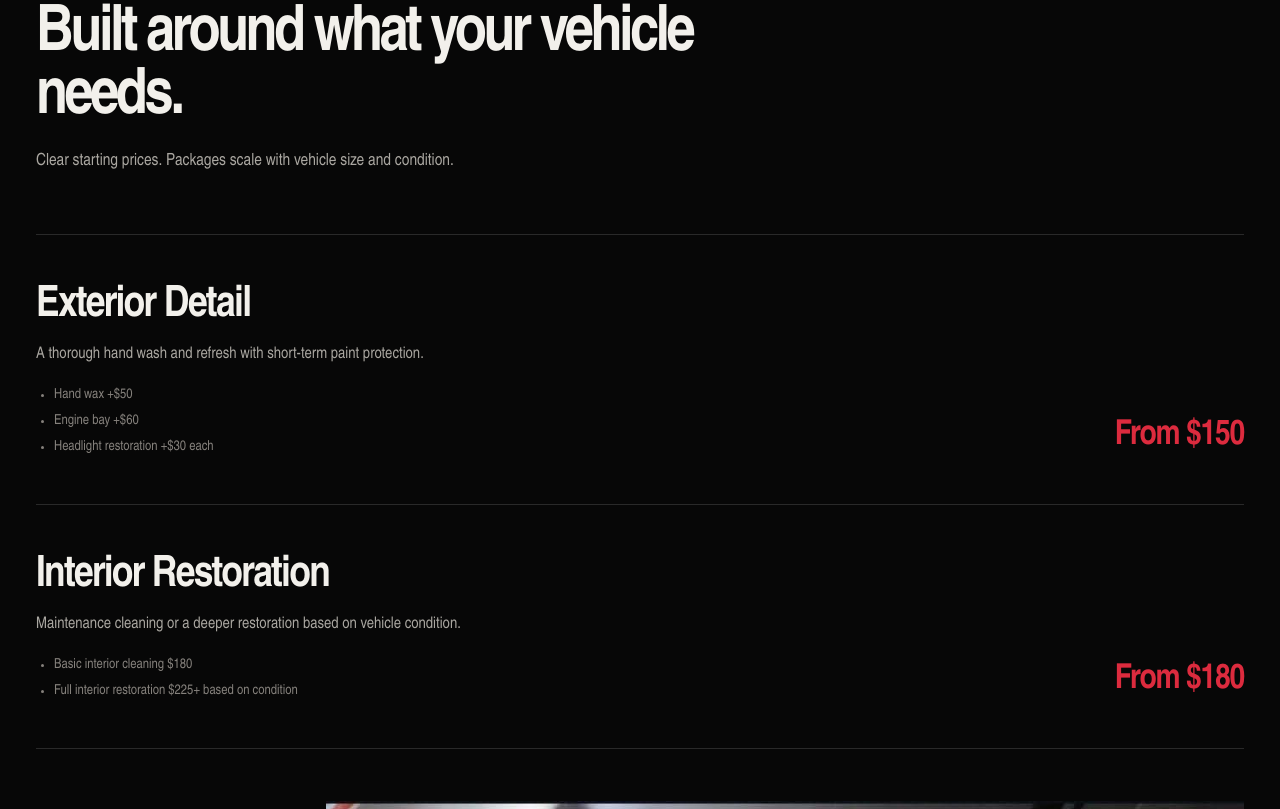
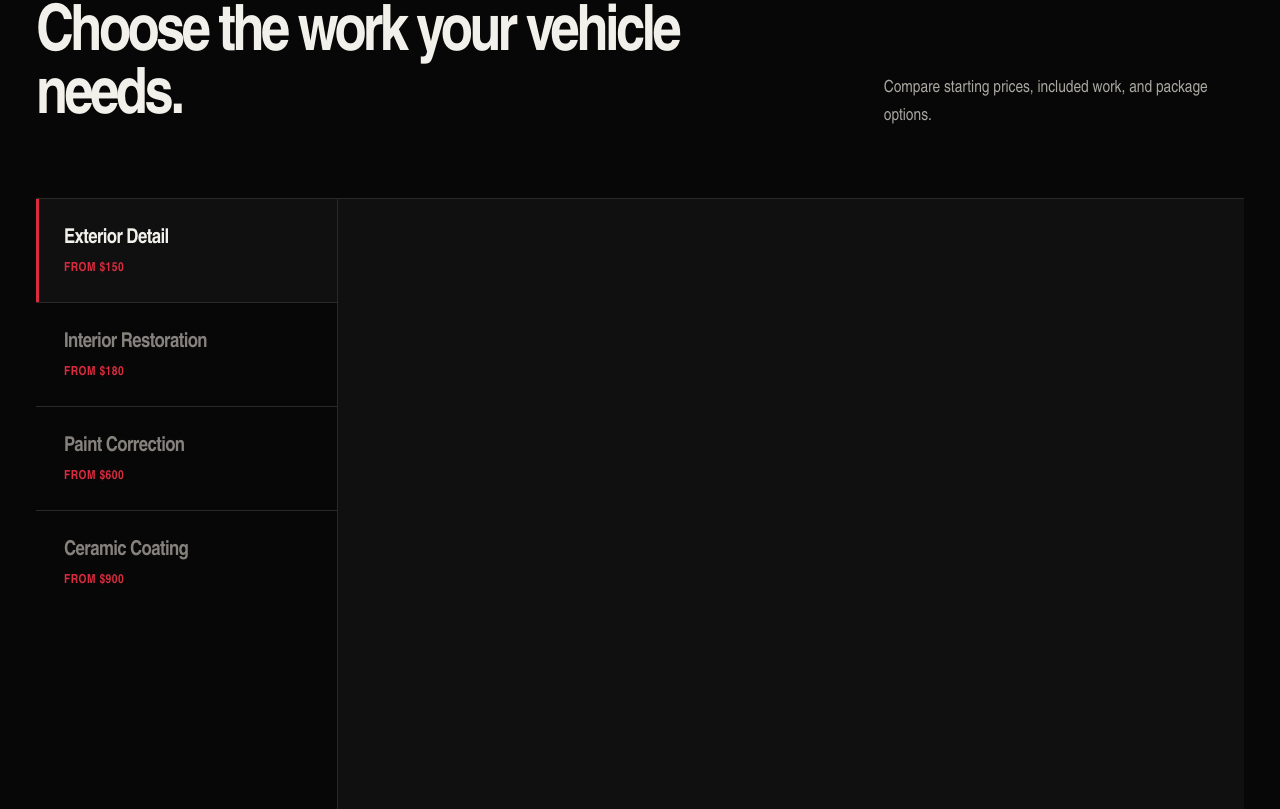
Before and after one commit to Player23man/CandC, a React (Vite) app: page / in a window 1280 px wide. Shown: the part 931-1740 px from the top of the page. Built offline with nearby package versions, Linux system fonts and the light colour scheme.

Commit message:
feat: recompose homepage services and review

```diff
--- a/src/pages/HomePage.tsx
+++ b/src/pages/HomePage.tsx
@@ -1,31 +1,8 @@
 import { ArrowRight } from "@phosphor-icons/react";
 import { Link } from "react-router-dom";
-import { services, testimonial, workIncludes } from "../app/site-data";
 import { QuoteCta } from "../components/QuoteCta";
 import { Reveal } from "../components/Reveal";
-
-const inclusionGroups = [
-  { title: "Exterior", items: workIncludes.exterior },
-  { title: "Interior", items: workIncludes.interior },
-  { title: "Protection", items: workIncludes.protection }
-];
-
-function ServiceRow({ service }: { service: (typeof services)[number] }) {
-  return (
-    <article className="service-row">
-      <div>
-        <h3>{service.name}</h3>
-        <p>{service.description}</p>
-        {service.priceNotes && (
-          <ul className="service-row__notes">
-            {service.priceNotes.map((note) => <li key={note}>{note}</li>)}
-          </ul>
-        )}
-      </div>
-      <strong>{service.price}</strong>
-    </article>
-  );
-}
+import { ServiceBoard } from "../components/ServiceBoard";
 
 export function HomePage() {
   return (
@@ -53,51 +30,19 @@ export function HomePage() {
         </div>
       </section>
 
-      <section className="home-services" aria-labelledby="services-title">
+      <section className="service-board-section" aria-labelledby="service-board-title">
         <div className="shell">
-          <Reveal className="section-heading">
-            <h2 id="services-title">Built around what your vehicle needs.</h2>
-            <p>Clear starting prices. Packages scale with vehicle size and condition.</p>
+          <Reveal className="service-board-section__heading">
+            <h2 id="service-board-title">Choose the work your vehicle needs.</h2>
+            <p>Compare starting prices, included work, and package options.</p>
           </Reveal>
 
-          <div className="services-index">
-            <div className="services-index__group">
-              {services.slice(0, 2).map((service) => <ServiceRow key={service.id} service={service} />)}
-            </div>
-            <Reveal className="services-index__media">
-              <img src="/images/ceramic-display.jpg" alt="Ceramic coating display on a detailed red vehicle" />
-            </Reveal>
-            <div className="services-index__group">
-              {services.slice(2).map((service) => <ServiceRow key={service.id} service={service} />)}
-            </div>
-          </div>
+          <ServiceBoard />
 
-          <Link className="text-link" to="/contact">
+          <Link className="text-link service-board-section__link" to="/contact">
             Ask about your vehicle
             <ArrowRight size={18} weight="bold" aria-hidden="true" />
           </Link>
-        </div>
-      </section>
-
-      <section className="work-includes" aria-labelledby="work-includes-title">
-        <div className="work-includes__media">
-          <img src="/images/detail-exterior.jpg" alt="Vehicle receiving a careful hand wash" loading="lazy" />
-        </div>
-        <div className="work-includes__content">
-          <Reveal>
-            <h2 id="work-includes-title">What the work includes.</h2>
-            <p>Every package is grounded in the same careful exterior, interior, and protection work.</p>
-          </Reveal>
-          <div className="inclusion-groups">
-            {inclusionGroups.map((group) => (
-              <Reveal className="inclusion-group" key={group.title}>
-                <h3>{group.title}</h3>
-                <ul>
-                  {group.items.map((item) => <li key={item}>{item}</li>)}
-                </ul>
-              </Reveal>
-            ))}
-          </div>
         </div>
       </section>
 
@@ -127,7 +72,13 @@ export function HomePage() {
       <section className="testimonial" aria-label="Customer testimonial">
         <div className="shell testimonial__inner">
           <Reveal>
-            <blockquote>{testimonial}</blockquote>
+            <blockquote>
+              I felt like I drove away in a brand-new car. His work is meticulous; every crevice of car cleaned to perfection!
+            </blockquote>
+            <p className="testimonial__source">
+              <strong>Verified customer review</strong>
+              <span>2022 Tucson owner</span>
+            </p>
           </Reveal>
         </div>
       </section>
--- a/src/styles/home.css
+++ b/src/styles/home.css
@@ -81,19 +81,22 @@
   transform: translateX(4px);
 }
 
-.home-services,
+.service-board-section,
 .home-portfolio {
   padding-block: 92px;
 }
 
-.section-heading {
-  max-width: 760px;
-  margin-bottom: 58px;
+.service-board-section {
+  border-bottom: 1px solid var(--line);
 }
 
-.section-heading h2,
-.portfolio-preview__heading h2,
-.work-includes h2 {
+.service-board-section__heading {
+  max-width: 830px;
+  margin-bottom: 48px;
+}
+
+.service-board-section__heading h2,
+.portfolio-preview__heading h2 {
   margin-bottom: 18px;
   font-size: clamp(2.35rem, 5vw, 4rem);
   font-weight: 760;
@@ -101,123 +104,192 @@
   line-height: 0.98;
 }
 
-.section-heading p,
-.work-includes__content > div > p {
+.service-board-section__heading p {
   max-width: 570px;
+  margin-bottom: 0;
   color: var(--text-soft);
   font-size: 1.05rem;
   line-height: 1.65;
 }
 
-.services-index {
-  margin-bottom: 36px;
+.service-board {
   border-top: 1px solid var(--line);
 }
 
-.service-row {
-  display: grid;
-  gap: 18px;
-  padding-block: 34px;
+.service-board__desktop {
+  display: none;
+}
+
+.service-board__mobile-item {
   border-bottom: 1px solid var(--line);
 }
 
-.service-row h3 {
-  margin-bottom: 10px;
-  font-size: clamp(1.7rem, 4vw, 2.7rem);
-  font-weight: 720;
-  letter-spacing: -0.04em;
+.service-board__mobile-trigger {
+  display: flex;
+  width: 100%;
+  min-height: 82px;
+  align-items: center;
+  justify-content: space-between;
+  gap: 24px;
+  border: 0;
+  padding: 18px 0;
+  background: transparent;
+  color: var(--text);
+  text-align: left;
+  cursor: pointer;
 }
 
-.service-row p {
-  max-width: 520px;
-  margin-bottom: 0;
-  color: var(--text-soft);
-  line-height: 1.55;
+.service-board__mobile-trigger > span {
+  display: grid;
+  gap: 7px;
 }
 
-.service-row__notes {
-  display: grid;
-  gap: 6px;
-  max-width: 620px;
-  margin: 18px 0 0;
-  padding-left: 18px;
-  color: var(--text-muted);
-  font-size: 0.86rem;
-  line-height: 1.45;
-}
-
-.service-row strong {
-  color: var(--signal);
-  font-size: clamp(1.4rem, 3vw, 2.15rem);
-  font-weight: 760;
+.service-board__mobile-trigger strong {
+  font-size: clamp(1.25rem, 6vw, 1.65rem);
+  font-weight: 670;
   letter-spacing: -0.035em;
 }
 
-.services-index__media {
-  min-height: 340px;
-  margin-block: 28px;
-  overflow: hidden;
+.service-board__mobile-trigger small {
+  color: var(--signal);
+  font-size: 0.82rem;
+  font-weight: 700;
+  letter-spacing: 0.035em;
+  text-transform: uppercase;
 }
 
-.services-index__media img {
+.service-board__mobile-trigger svg {
+  flex: 0 0 auto;
+  color: var(--text-muted);
+  transition: color 180ms ease, transform 180ms ease;
+}
+
+.service-board__mobile-trigger[aria-expanded="true"] svg {
+  color: var(--signal);
+  transform: rotate(180deg);
+}
+
+.service-board__mobile-panel {
+  padding-bottom: 42px;
+}
+
+.service-board__details {
+  display: grid;
+  gap: 28px;
+  animation: service-panel-in 260ms cubic-bezier(0.16, 1, 0.3, 1) both;
+}
+
+@keyframes service-panel-in {
+  from {
+    opacity: 0;
+    transform: translateY(8px);
+  }
+
+  to {
+    opacity: 1;
+    transform: translateY(0);
+  }
+}
+
+.service-board__overview {
+  display: flex;
+  align-items: start;
+  justify-content: space-between;
+  gap: 24px;
+}
+
+.service-board__price {
+  margin-bottom: 12px;
+  color: var(--signal);
+  font-size: 0.82rem;
+  font-weight: 750;
+  letter-spacing: 0.05em;
+  text-transform: uppercase;
+}
+
+.service-board__mobile .service-board__price,
+.service-board__mobile .service-board__overview h3 {
+  display: none;
+}
+
+.service-board__overview h3 {
+  margin-bottom: 12px;
+  font-size: clamp(2rem, 4vw, 3.4rem);
+  font-weight: 700;
+  letter-spacing: -0.05em;
+  line-height: 1;
+}
+
+.service-board__description {
+  max-width: 580px;
+  margin-bottom: 0;
+  color: var(--text-soft);
+  line-height: 1.6;
+}
+
+.service-board__selected {
+  flex: 0 0 auto;
+  margin-top: 4px;
+  color: var(--text-muted);
+  font-size: 0.72rem;
+  font-weight: 680;
+  letter-spacing: 0.06em;
+  text-transform: uppercase;
+}
+
+.service-board__image-wrap {
+  min-height: 280px;
+  overflow: hidden;
+  background: var(--surface-strong);
+}
+
+.service-board__image-wrap img {
   width: 100%;
   height: 100%;
-  min-height: 340px;
-  object-fit: cover;
-  transition: transform 600ms cubic-bezier(0.16, 1, 0.3, 1);
-}
-
-.services-index__media:hover img {
-  transform: scale(1.02);
-}
-
-.work-includes {
-  display: grid;
-  background: var(--surface);
-}
-
-.work-includes__media {
-  min-height: 430px;
-}
-
-.work-includes__media img {
-  width: 100%;
-  height: 100%;
+  min-height: 280px;
   object-fit: cover;
 }
 
-.work-includes__content {
-  padding: 72px 20px;
+.service-board__lists {
+  display: grid;
+  gap: 28px;
 }
 
-.inclusion-groups {
-  display: grid;
-  gap: 0;
-  margin-top: 44px;
-  border-top: 1px solid var(--line);
+.service-board__lists h4 {
+  margin: 0 0 16px;
+  color: var(--text);
+  font-size: 0.9rem;
+  font-weight: 680;
 }
 
-.inclusion-group {
-  padding-block: 26px;
-  border-bottom: 1px solid var(--line);
+.service-board__lists ul {
+  display: grid;
+  gap: 10px;
+  margin: 0;
+  padding: 0;
+  color: var(--text-muted);
+  font-size: 0.9rem;
+  line-height: 1.45;
+  list-style: none;
 }
 
-.inclusion-group h3 {
-  margin-bottom: 14px;
-  color: var(--signal);
-  font-size: 0.84rem;
-  font-weight: 750;
-  letter-spacing: 0.08em;
-  text-transform: uppercase;
+.service-board__lists li {
+  position: relative;
+  padding-left: 16px;
 }
 
-.inclusion-group ul {
-  display: grid;
-  gap: 9px;
-  margin: 0;
-  padding: 0;
-  color: var(--text-soft);
-  list-style: none;
+.service-board__lists li::before {
+  position: absolute;
+  top: 0.68em;
+  left: 0;
+  width: 6px;
+  height: 1px;
+  background: var(--signal);
+  content: "";
+}
+
+.service-board-section__link {
+  margin-top: 34px;
 }
 
 .portfolio-preview__heading {
@@ -256,22 +328,43 @@
 }
 
 .testimonial {
-  padding-block: 100px;
+  padding-block: 88px;
   border-top: 1px solid var(--line);
   background: var(--surface);
 }
 
 .testimonial__inner {
-  max-width: 1120px;
+  max-width: 1060px;
+}
+
+.testimonial__inner > div {
+  border-left: 3px solid var(--signal);
+  padding-left: clamp(24px, 5vw, 64px);
 }
 
 .testimonial blockquote {
+  max-width: 940px;
   margin: 0;
   color: var(--text);
-  font-size: clamp(1.8rem, 4.3vw, 3.6rem);
-  font-weight: 640;
+  font-size: clamp(1.65rem, 3.3vw, 2.85rem);
+  font-weight: 610;
   letter-spacing: -0.04em;
-  line-height: 1.12;
+  line-height: 1.16;
+}
+
+.testimonial__source {
+  display: flex;
+  flex-wrap: wrap;
+  gap: 8px 20px;
+  margin: 28px 0 0;
+  color: var(--text-muted);
+  font-size: 0.88rem;
+  line-height: 1.4;
+}
+
+.testimonial__source strong {
+  color: var(--text);
+  font-weight: 680;
 }
 
 .quote-cta {
@@ -324,55 +417,127 @@
 }
 
 @media (min-width: 768px) {
-  .home-services,
+  .service-board-section,
   .home-portfolio {
     padding-block: 136px;
   }
 
-  .service-row {
-    grid-template-columns: minmax(0, 1fr) auto;
+  .service-board-section__heading {
+    display: grid;
+    max-width: none;
+    grid-template-columns: minmax(0, 1.2fr) minmax(300px, 0.58fr);
     align-items: end;
-    gap: 48px;
-    padding-block: 46px;
+    gap: clamp(48px, 8vw, 120px);
+    margin-bottom: 68px;
   }
 
-  .services-index__media {
-    width: min(76%, 980px);
-    min-height: 500px;
-    margin: 52px 0 52px auto;
+  .service-board-section__heading h2 {
+    max-width: 760px;
+    margin-bottom: 0;
   }
 
-  .services-index__media img {
-    min-height: 500px;
+  .service-board__mobile {
+    display: none;
   }
 
-  .work-includes {
-    grid-template-columns: minmax(0, 1.06fr) minmax(420px, 0.94fr);
-    min-height: 760px;
-  }
-
-  .work-includes__content {
-    align-self: center;
-    padding: 96px clamp(40px, 7vw, 110px);
-  }
-
-  .inclusion-groups {
-    grid-template-columns: repeat(3, minmax(0, 1fr));
+  .service-board__desktop {
+    display: grid;
+    grid-template-columns: minmax(250px, 0.5fr) minmax(0, 1.5fr);
     border-bottom: 1px solid var(--line);
   }
 
-  .inclusion-group {
-    padding: 28px 24px 28px 0;
+  .service-board__tabs {
     border-right: 1px solid var(--line);
+  }
+
+  .service-board__tab {
+    position: relative;
+    display: grid;
+    width: 100%;
+    min-height: 104px;
+    align-content: center;
+    gap: 10px;
+    border: 0;
+    border-bottom: 1px solid var(--line);
+    padding: 24px 28px;
+    background: transparent;
+    color: var(--text-muted);
+    text-align: left;
+    cursor: pointer;
+    transition: background-color 180ms ease, color 180ms ease;
+  }
+
+  .service-board__tab:last-child {
     border-bottom: 0;
   }
 
-  .inclusion-group + .inclusion-group {
-    padding-left: 24px;
+  .service-board__tab::before {
+    position: absolute;
+    inset: 0 auto 0 0;
+    width: 3px;
+    background: var(--signal);
+    content: "";
+    opacity: 0;
+    transform: scaleY(0.35);
+    transition: opacity 180ms ease, transform 180ms ease;
   }
 
-  .inclusion-group:last-child {
-    border-right: 0;
+  .service-board__tab:hover {
+    color: var(--text);
+  }
+
+  .service-board__tab[data-active="true"] {
+    background: var(--surface);
+    color: var(--text);
+  }
+
+  .service-board__tab[data-active="true"]::before {
+    opacity: 1;
+    transform: scaleY(1);
+  }
+
+  .service-board__tab span {
+    font-size: clamp(1.15rem, 1.6vw, 1.5rem);
+    font-weight: 660;
+    letter-spacing: -0.03em;
+  }
+
+  .service-board__tab small {
+    color: var(--signal);
+    font-size: 0.78rem;
+    font-weight: 700;
+    letter-spacing: 0.04em;
+    text-transform: uppercase;
+  }
+
+  .service-board__panel {
+    min-width: 0;
+    padding: clamp(36px, 4.5vw, 68px);
+    background: var(--surface);
+  }
+
+  .service-board__details {
+    grid-template-columns: minmax(0, 1fr);
+    align-items: stretch;
+    gap: clamp(28px, 4vw, 56px);
+  }
+
+  .service-board__overview {
+    grid-column: 1 / -1;
+  }
+
+  .service-board__image-wrap {
+    min-height: 390px;
+  }
+
+  .service-board__image-wrap img {
+    min-height: 390px;
+  }
+
+  .service-board__lists {
+    grid-template-columns: repeat(2, minmax(0, 1fr));
+    align-content: center;
+    gap: 34px;
   }
 
   .portfolio-preview__heading {
@@ -401,7 +566,7 @@
   }
 
   .testimonial {
-    padding-block: 148px;
+    padding-block: 112px;
   }
 
   .quote-cta__inner {
@@ -412,6 +577,16 @@
     flex-direction: row;
     align-items: center;
     gap: 28px;
+  }
+}
+
+@media (min-width: 1100px) {
+  .service-board__details {
+    grid-template-columns: minmax(0, 1.16fr) minmax(240px, 0.84fr);
+  }
+
+  .service-board__lists {
+    grid-template-columns: minmax(0, 1fr);
   }
 }
 
```
Also changed, not shown: 1 other file (tests, documents, lock files or other folders).
